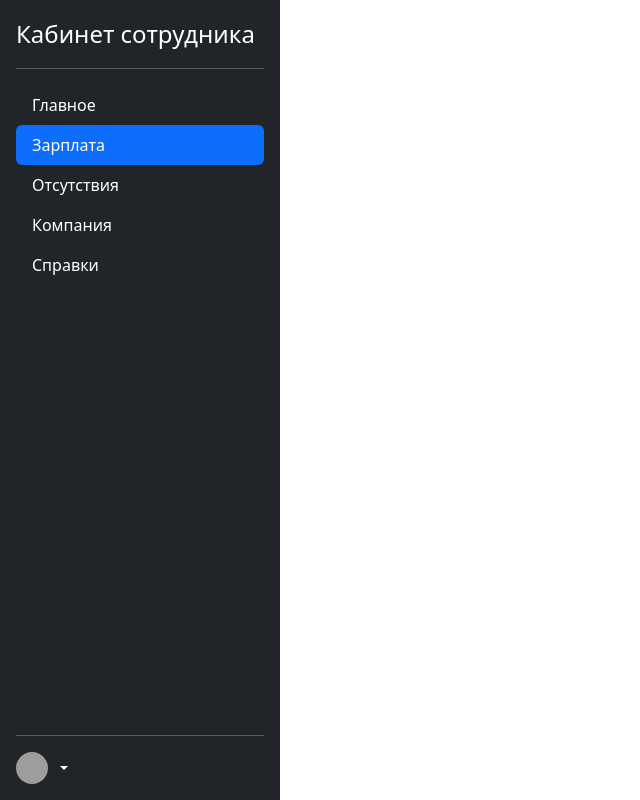
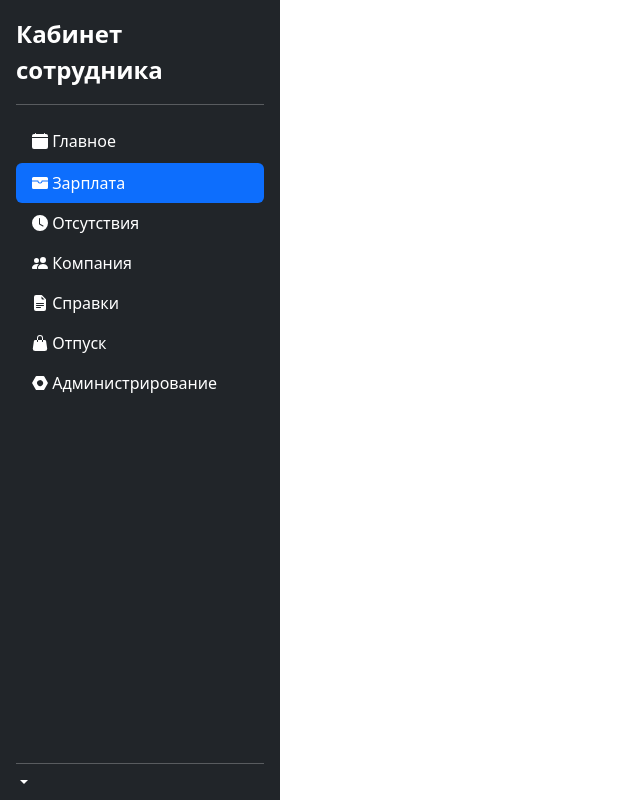
Before and after one commit to avbolsh/cabinet, a Flask app: page /salary/ in a window 1280 px wide. Shown: the whole page, without its empty margins (0-640 px from the left). Run offline with Flask 3, Linux system fonts and the light colour scheme; some libraries are stand-ins or nearby versions; grey boxes are pictures that could not be loaded.

Commit message:
Поправил базовый шаблон, добавил иконки

```diff
--- a/app/templates/base.html
+++ b/app/templates/base.html
@@ -91,44 +91,94 @@
   <main class="d-flex flex-nowrap" style="height: 100vh;">
     <div class="d-flex flex-column flex-shrink-0 p-3 text-bg-dark" style="width: 280px;">
       <a href="/" class="d-flex align-items-center mb-3 mb-md-0 me-md-auto text-white text-decoration-none">
-        <span class="fs-4">Кабинет сотрудника</span>
+        <span class="fs-4" style="font-weight: bold;">Кабинет сотрудника</span>
       </a>
       <hr>
+      <!-- Меню -->
       <ul class="nav nav-pills flex-column mb-auto">
         <li class="nav-item">
           <a href="{{url_for('main.index')}}"
             class="nav-link text-white {% block  main_active %}{% endblock main_active %}" aria-current="page">
+            <i class="bi bi-card-checklist"></i>
+            <svg xmlns="http://www.w3.org/2000/svg" width="16" height="16" fill="currentColor"
+              class="bi bi-calendar-fill" viewBox="0 0 16 16">
+              <path
+                d="M3.5 0a.5.5 0 0 1 .5.5V1h8V.5a.5.5 0 0 1 1 0V1h1a2 2 0 0 1 2 2v11a2 2 0 0 1-2 2H2a2 2 0 0 1-2-2V5h16V4H0V3a2 2 0 0 1 2-2h1V.5a.5.5 0 0 1 .5-.5" />
+            </svg>
             Главное
           </a>
         </li>
         <li>
           <a href="{{url_for('salary.index')}}"
             class="nav-link text-white {% block salary_active %}{% endblock salary_active %}">
+            <svg xmlns="http://www.w3.org/2000/svg" width="16" height="16" fill="currentColor" class="bi bi-wallet-fill"
+              viewBox="0 0 16 16">
+              <path
+                d="M1.5 2A1.5 1.5 0 0 0 0 3.5v2h6a.5.5 0 0 1 .5.5c0 .253.08.644.306.958.207.288.557.542 1.194.542.637 0 .987-.254 1.194-.542.226-.314.306-.705.306-.958a.5.5 0 0 1 .5-.5h6v-2A1.5 1.5 0 0 0 14.5 2z" />
+              <path
+                d="M16 6.5h-5.551a2.678 2.678 0 0 1-.443 1.042C9.613 8.088 8.963 8.5 8 8.5c-.963 0-1.613-.412-2.006-.958A2.679 2.679 0 0 1 5.551 6.5H0v6A1.5 1.5 0 0 0 1.5 14h13a1.5 1.5 0 0 0 1.5-1.5z" />
+            </svg>
             Зарплата
           </a>
         </li>
         <li>
           <a href="#" class="nav-link text-white">
+            <svg xmlns="http://www.w3.org/2000/svg" width="16" height="16" fill="currentColor" class="bi bi-clock-fill"
+              viewBox="0 0 16 16">
+              <path
+                d="M16 8A8 8 0 1 1 0 8a8 8 0 0 1 16 0M8 3.5a.5.5 0 0 0-1 0V9a.5.5 0 0 0 .252.434l3.5 2a.5.5 0 0 0 .496-.868L8 8.71z" />
+            </svg>
             Отсутствия
           </a>
         </li>
         <li>
           <a href="#" class="nav-link text-white">
+            <svg xmlns="http://www.w3.org/2000/svg" width="16" height="16" fill="currentColor" class="bi bi-people-fill"
+              viewBox="0 0 16 16">
+              <path
+                d="M7 14s-1 0-1-1 1-4 5-4 5 3 5 4-1 1-1 1zm4-6a3 3 0 1 0 0-6 3 3 0 0 0 0 6m-5.784 6A2.238 2.238 0 0 1 5 13c0-1.355.68-2.75 1.936-3.72A6.325 6.325 0 0 0 5 9c-4 0-5 3-5 4s1 1 1 1zM4.5 8a2.5 2.5 0 1 0 0-5 2.5 2.5 0 0 0 0 5" />
+            </svg>
             Компания
           </a>
         </li>
         <li>
           <a href="#" class="nav-link text-white">
+            <svg xmlns="http://www.w3.org/2000/svg" width="16" height="16" fill="currentColor"
+              class="bi bi-file-earmark-text-fill" viewBox="0 0 16 16">
+              <path
+                d="M9.293 0H4a2 2 0 0 0-2 2v12a2 2 0 0 0 2 2h8a2 2 0 0 0 2-2V4.707A1 1 0 0 0 13.707 4L10 .293A1 1 0 0 0 9.293 0M9.5 3.5v-2l3 3h-2a1 1 0 0 1-1-1M4.5 9a.5.5 0 0 1 0-1h7a.5.5 0 0 1 0 1zM4 10.5a.5.5 0 0 1 .5-.5h7a.5.5 0 0 1 0 1h-7a.5.5 0 0 1-.5-.5m.5 2.5a.5.5 0 0 1 0-1h4a.5.5 0 0 1 0 1z" />
+            </svg>
             Справки
           </a>
         </li>
+        <li>
+          <a href="#" class="nav-link text-white">
+            <svg xmlns="http://www.w3.org/2000/svg" width="16" height="16" fill="currentColor"
+              class="bi bi-handbag-fill" viewBox="0 0 16 16">
+              <path
+                d="M8 1a2 2 0 0 0-2 2v2H5V3a3 3 0 1 1 6 0v2h-1V3a2 2 0 0 0-2-2M5 5H3.36a1.5 1.5 0 0 0-1.483 1.277L.85 13.13A2.5 2.5 0 0 0 3.322 16h9.355a2.5 2.5 0 0 0 2.473-2.87l-1.028-6.853A1.5 1.5 0 0 0 12.64 5H11v1.5a.5.5 0 0 1-1 0V5H6v1.5a.5.5 0 0 1-1 0z" />
+            </svg>
+            Отпуск
+          </a>
+        </li>
+        <li>
+          <a href="#" class="nav-link text-white">
+            <svg xmlns="http://www.w3.org/2000/svg" width="16" height="16" fill="currentColor" class="bi bi-nut-fill"
+              viewBox="0 0 16 16">
+              <path
+                d="M4.58 1a1 1 0 0 0-.868.504l-3.428 6a1 1 0 0 0 0 .992l3.428 6A1 1 0 0 0 4.58 15h6.84a1 1 0 0 0 .868-.504l3.429-6a1 1 0 0 0 0-.992l-3.429-6A1 1 0 0 0 11.42 1zm5.018 9.696a3 3 0 1 1-3-5.196 3 3 0 0 1 3 5.196" />
+            </svg>
+            Администрирование
+          </a>
+        </li>
       </ul>
+
       <hr>
 
       <div class="dropdown">
         <a href="#" class="d-flex align-items-center text-white text-decoration-none dropdown-toggle"
           data-bs-toggle="dropdown" aria-expanded="false">
-          <img src="https://github.com/mdo.png" alt="" width="32" height="32" class="rounded-circle me-2">
+          <!--<img src="https://github.com/mdo.png" alt="" width="32" height="32" class="rounded-circle me-2">-->
           <strong>
             {% if not current_user.is_anonymous %}
             {{current_user.fullname}}
```
